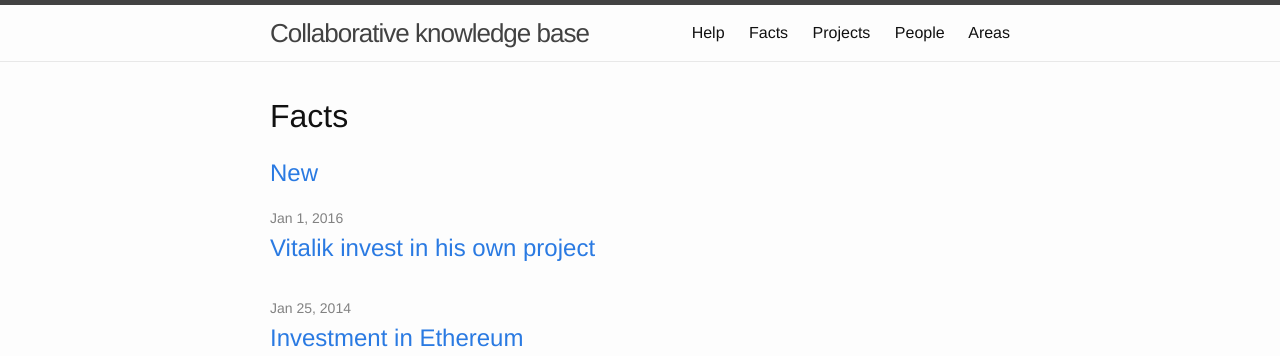
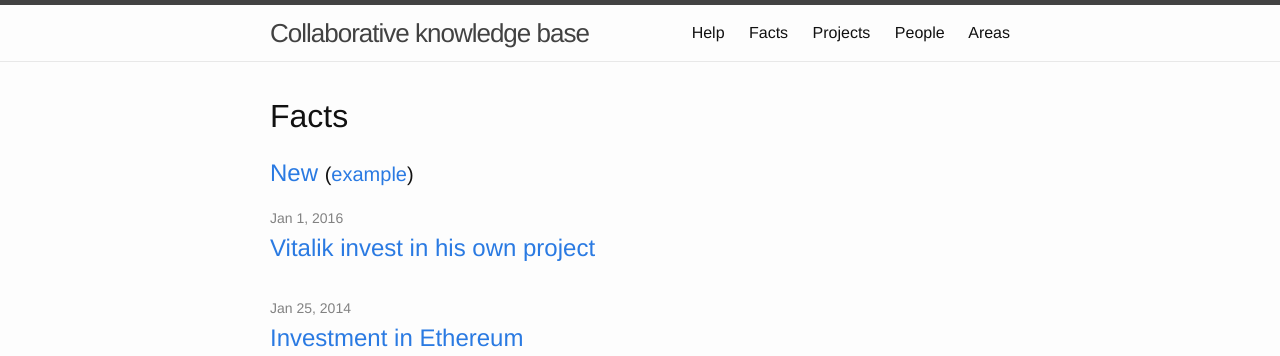
Before and after one commit to RCasatta/knowledge-base, a Jekyll site: the page built from index.html, in a window 1280 px wide. Shown: the top 356 px of the page. Built offline with Jekyll 4.4.1, drawn with Linux system fonts in a browser that asks for light colours.

Commit message:
adding new and example for entities and facts with github repo var

```diff
--- a/areas.html
+++ b/areas.html
@@ -17,6 +17,12 @@ permalink: /areas/
 
 <div class="home">
   <h1 class="page-heading">Areas</h1>
+
+  <p>
+    <a href="{{ site.github.repo }}/new/gh-pages/areas">New</a>
+    (<a href="{{ site.github.repo }}/edit/gh-pages/areas/italy.md">example</a>)
+  </p>
+
   <ul>
     {% for key in sortedareas %}
     {% assign area = site.data.properties[key] %}
--- a/facts.html
+++ b/facts.html
@@ -6,7 +6,10 @@ layout: default
 
   <h1>Facts</h1>
 
-  <h2><a href="https://github.com/RCasatta/knowledge-base/new/gh-pages/_posts">New</a></h2>
+  <h2>
+    <a href="{{ site.github.repo }}/new/gh-pages/_posts">New</a>
+    <small>(<a href="{{ site.github.repo }}/edit/gh-pages/_posts/2014-01-25-investment-in-ethereum.markdown">example</a>)</small>
+  </h2>
 
   <ul class="post-list">
     {% for post in site.posts %}
--- a/index.html
+++ b/index.html
@@ -6,7 +6,10 @@ layout: default
 
   <h1>Facts</h1>
 
-  <h2><a href="https://github.com/RCasatta/knowledge-base/new/gh-pages/_posts">New</a></h2>
+  <h2>
+    <a href="{{ site.github.repo }}/new/gh-pages/_posts">New</a>
+    <small>(<a href="{{ site.github.repo }}/edit/gh-pages/_posts/2014-01-25-investment-in-ethereum.markdown">example</a>)</small>
+  </h2>
 
   <ul class="post-list">
     {% for post in site.posts %}
--- a/people.html
+++ b/people.html
@@ -16,7 +16,11 @@ permalink: /people/
 {% assign sortedpeople = people | split:' ' | sort %}
 
 <div class="home">
-  <h1 class="page-heading">People</h1>
+  <h1>People</h1>
+  <p>
+    <a href="{{ site.github.repo }}/new/gh-pages/people">New</a>
+    (<a href="{{ site.github.repo }}/edit/gh-pages/people/riccardo.casatta.md">example</a>)
+  </p>
   <ul>
     {% for key in sortedpeople %}
     {% assign person = site.data.properties[key] %}
--- a/projects.html
+++ b/projects.html
@@ -19,6 +19,11 @@ permalink: /projects/
 
 
   <h1 class="page-heading">Projects</h1>
+  <p>
+    <a href="{{ site.github.repo }}/new/gh-pages/projects">New</a>
+    (<a href="{{ site.github.repo }}/edit/gh-pages/projects/blockstream.md">example</a>)
+  </p>
+
   <ul>
     {% for key in sortedprojects %}
     {% assign project = site.data.properties[key] %}
```
